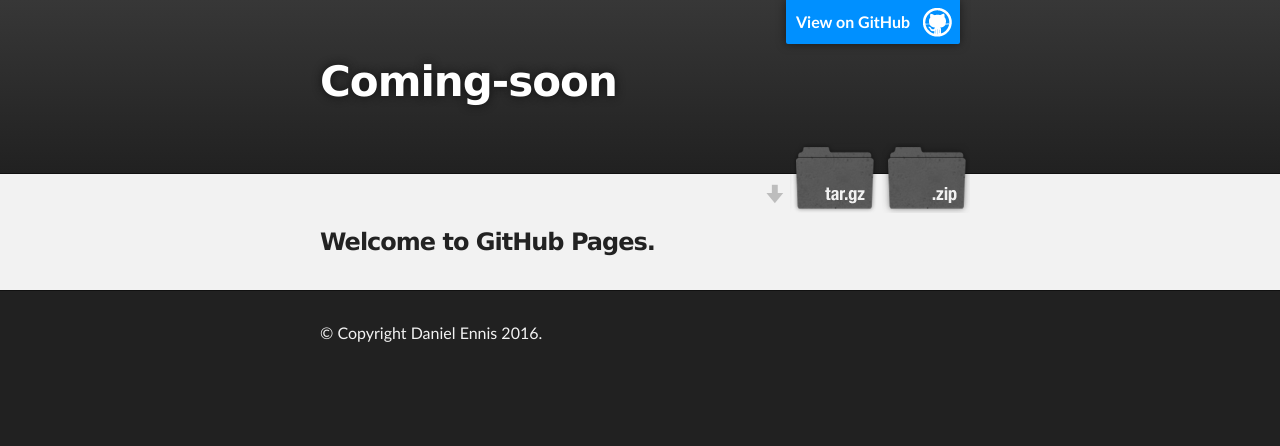
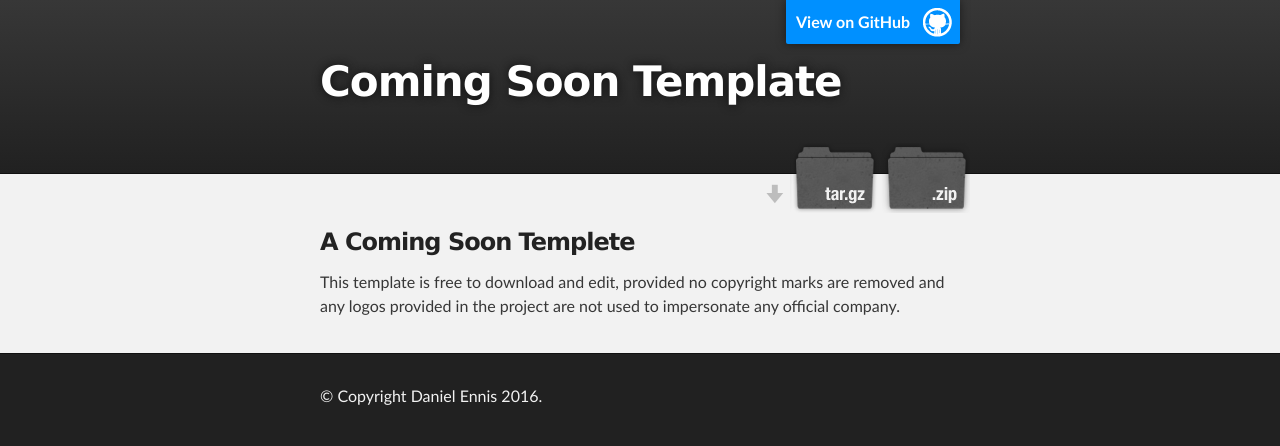
Before and after one commit to DanielEnnis/coming-soon, a plain HTML site: page index.html in a window 1280 px wide. Drawn offline with Linux system fonts and the light colour scheme.

Commit message:
Update index.html

```diff
--- a/index.html
+++ b/index.html
@@ -8,7 +8,7 @@
 
     <link rel="stylesheet" type="text/css" media="screen" href="stylesheets/stylesheet.css">
 
-    <title>Coming-soon</title>
+    <title>Coming Soon Template</title>
   </head>
 
   <body>
@@ -18,7 +18,7 @@
         <header class="inner">
           <a id="forkme_banner" href="https://github.com/DanielEnnis/coming-soon">View on GitHub</a>
 
-          <h1 id="project_title">Coming-soon</h1>
+          <h1 id="project_title">Coming Soon Template</h1>
           <h2 id="project_tagline"></h2>
 
             <section id="downloads">
@@ -32,7 +32,8 @@
     <div id="main_content_wrap" class="outer">
       <section id="main_content" class="inner">
         <h3>
-<a id="welcome-to-github-pages" class="anchor" href="#welcome-to-github-pages" aria-hidden="true"><span aria-hidden="true" class="octicon octicon-link"></span></a>Welcome to GitHub Pages.</h3>
+<a id="welcome-to-github-pages" class="anchor" href="#welcome-to-github-pages" aria-hidden="true"><span aria-hidden="true" class="octicon octicon-link"></span></a>A Coming Soon Templete</h3>
+        <p>This template is free to download and edit, provided no copyright marks are removed and any logos provided in the project are not used to impersonate any official company.</p>
       </section>
     </div>
 
```
